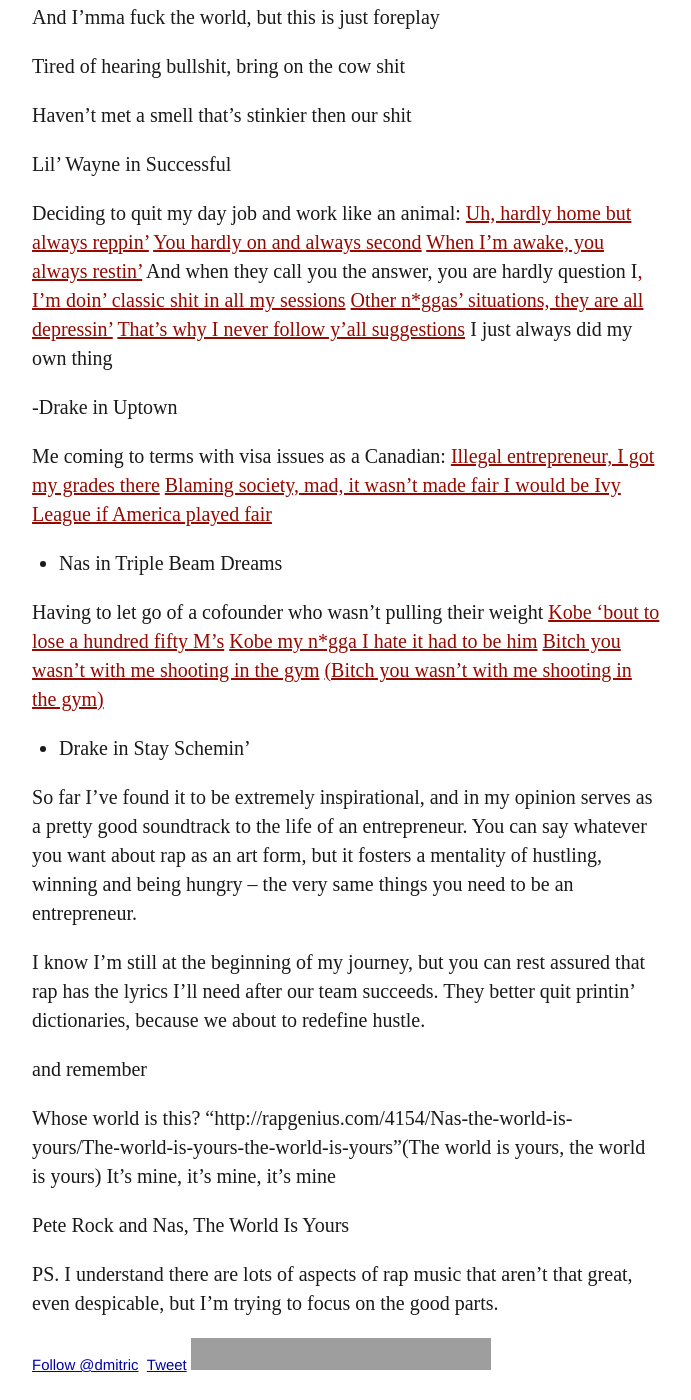
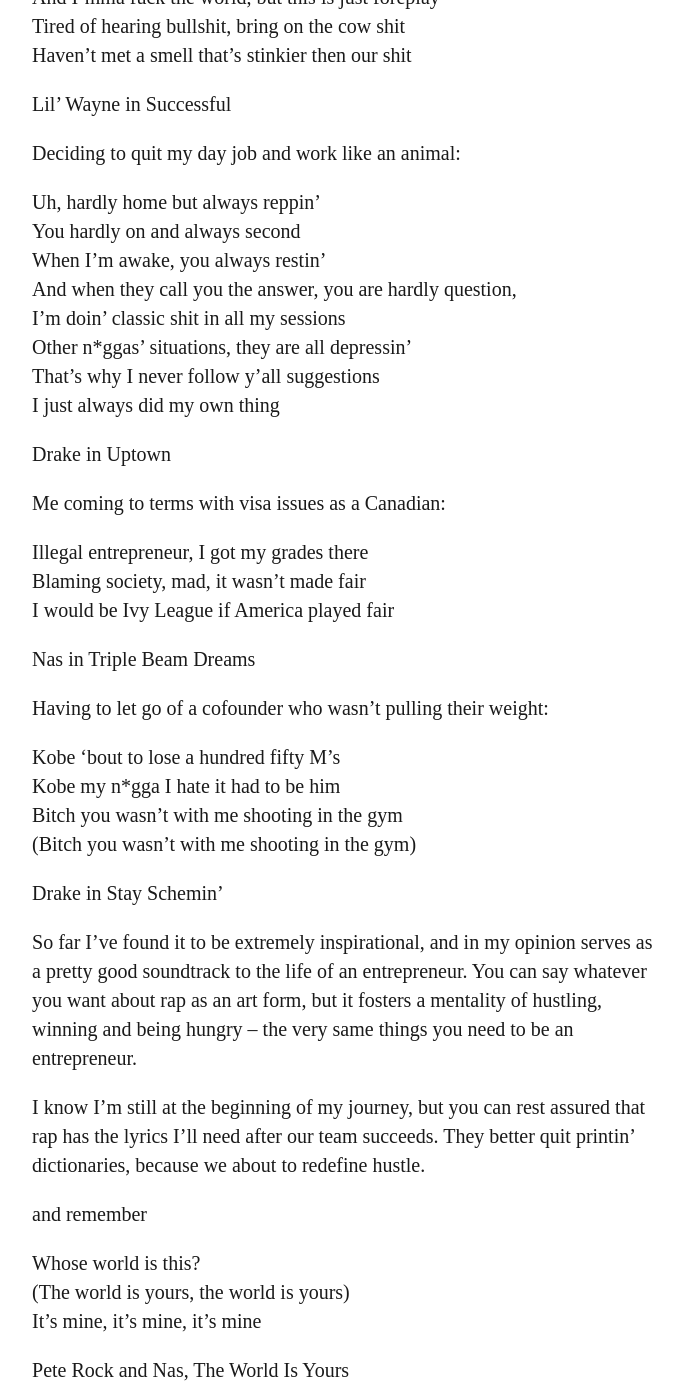
Before and after one commit to dmitric/dmitric.github.io, a Jekyll site: the page built from _posts/2012-04-14-entrepreneurs-should-listen-rap.markdown, in a window 1280 px wide and 1400 px high, scrolled down 1142 px, cut to the strip 0-1400 px from the top of the window. Shown: the whole strip, without its empty margins (294-985 px from the left). Built offline with Jekyll 4.4.1, drawn with Linux system fonts in a browser that asks for light colours; comment, search, counter and statistics services are not loaded; grey boxes are pictures that could not be loaded.

Commit message:
fix block quotes

```diff
--- a/_posts/2012-04-14-entrepreneurs-should-listen-rap.markdown
+++ b/_posts/2012-04-14-entrepreneurs-should-listen-rap.markdown
@@ -19,44 +19,43 @@
 
 Realizing that <a href="http://paulgraham.com/hiring.html">being young, and productive doesn't do you good as an employee</a>:
 
-> I don't want the glow, I want the glo-ray
-
-> And I'mma fuck the world, but this is just foreplay
-
-> Tired of hearing bullshit, bring on the cow shit
-
-> Haven't met a smell that's stinkier then our shit
-
+> I don't want the glow, I want the glo-ray<br/>
+> And I'mma fuck the world, but this is just foreplay<br/>
+> Tired of hearing bullshit, bring on the cow shit<br/>
+> Haven't met a smell that's stinkier then our shit<br/>
 >
 > Lil' Wayne in Successful
 
 Deciding to quit my day job and work like an animal:
-<a class="state-accepted" href="http://rapgenius.com/44534/Drake-uptown/Uh-hardly-home-but-always-reppin">Uh, hardly home but always reppin'</a>
-<a class="has_comments state-accepted" href="http://rapgenius.com/47138/Drake-uptown/You-hardly-on-and-always-second">You hardly on and always second</a>
-<a class="has_comments state-accepted" href="http://rapgenius.com/47139/Drake-uptown/When-im-awake-you-always-restin">When I'm awake, you always restin'</a>
-And when they call you the answer, you are hardly question
-I<a class="state-accepted" href="http://rapgenius.com/54316/Drake-uptown/Im-doin-classic-shit-in-all-my-sessions">, I'm doin' classic shit in all my sessions</a>
-<a class="has_comments state-accepted" href="http://rapgenius.com/174657/Drake-uptown/Other-niggas-situations-they-are-all-depressin">Other n*ggas' situations, they are all depressin'</a>
-<a class="has_comments state-accepted" href="http://rapgenius.com/44698/Drake-uptown/Thats-why-i-never-follow-yall-suggestions">That's why I never follow y'all suggestions</a>
-I just always did my own thing
 
--Drake in Uptown
+> Uh, hardly home but always reppin'<br/>
+> You hardly on and always second<br/>
+> When I'm awake, you always restin'<br/>
+> And when they call you the answer, you are hardly question,<br/>
+> I'm doin' classic shit in all my sessions<br />
+> Other n*ggas' situations, they are all depressin'<br />
+> That's why I never follow y'all suggestions<br />
+> I just always did my own thing<br />
+>
+> Drake in Uptown
 
 
 Me coming to terms with visa issues as a Canadian:
-<a class="state-accepted" href="http://rapgenius.com/535256/Rick-ross-triple-beam-dreams/My-junior-high-school-class-wish-i-stayed-there-illegal-entrepreneur-i-got-my-grades-there">Illegal entrepreneur, I got my grades there</a>
-<a class="state-accepted" href="http://rapgenius.com/535268/Rick-ross-triple-beam-dreams/Blaming-society-mad-it-wasnt-made-fair-i-would-be-ivy-league-if-america-played-fair-poor-excuse">Blaming society, mad, it wasn't made fair
-I would be Ivy League if America played fair</a>
 
-- Nas in Triple Beam Dreams
+> Illegal entrepreneur, I got my grades there<br />
+> Blaming society, mad, it wasn't made fair<br />
+> I would be Ivy League if America played fair<br />
+>
+> Nas in Triple Beam Dreams
 
-Having to let go of a cofounder who wasn't pulling their weight
-<a class="state-accepted" href="http://rapgenius.com/531133/Rick-ross-stay-schemin/Kobe-bout-to-lose-a-hundred-fifty-ms">Kobe 'bout to lose a hundred fifty M’s</a>
-<a class="state-accepted" href="http://rapgenius.com/542528/Rick-ross-stay-schemin/Kobe-my-nigga-i-hate-it-had-to-be-him">Kobe my n*gga I hate it had to be him</a>
-<a class="state-accepted" href="http://rapgenius.com/531233/Rick-ross-stay-schemin/Bitch-you-wasnt-with-me-shooting-in-the-gym">Bitch you wasn't with me shooting in the gym</a>
-<a class="state-accepted" href="http://rapgenius.com/541830/Rick-ross-stay-schemin/Bitch-you-wasnt-with-me-shooting-in-the-gym">(Bitch you wasn't with me shooting in the gym)</a>
+Having to let go of a cofounder who wasn't pulling their weight:
 
-- Drake in Stay Schemin'
+> Kobe 'bout to lose a hundred fifty M’s<br />
+> Kobe my n*gga I hate it had to be him<br />
+> Bitch you wasn't with me shooting in the gym<br />
+> (Bitch you wasn't with me shooting in the gym)<br />
+>
+> Drake in Stay Schemin'
 
 So far I've found it to be extremely inspirational, and in my opinion serves as a pretty good soundtrack to the life of an entrepreneur. You can say whatever you want about rap as an art form, but it fosters a mentality of hustling, winning and being hungry -- the very same things you need to be an entrepreneur.
 
```
Also changed, not shown: other parts of _posts/2012-04-14-entrepreneurs-should-listen-rap.markdown (+3 -3 lines).
